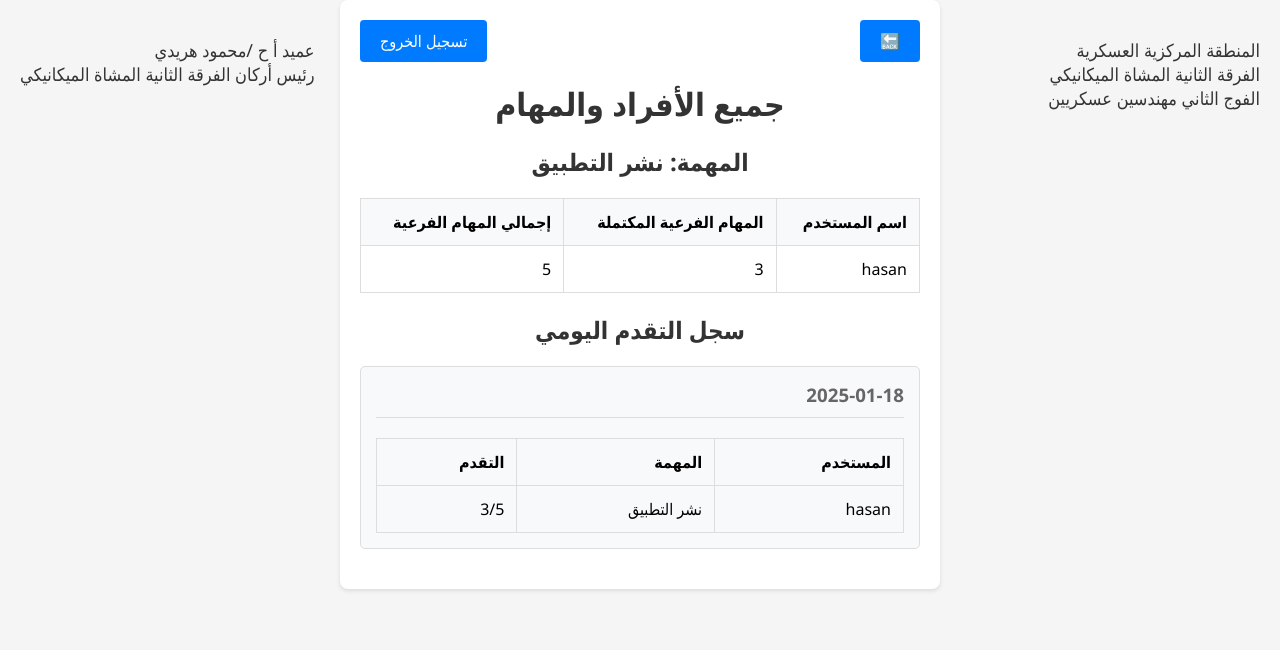
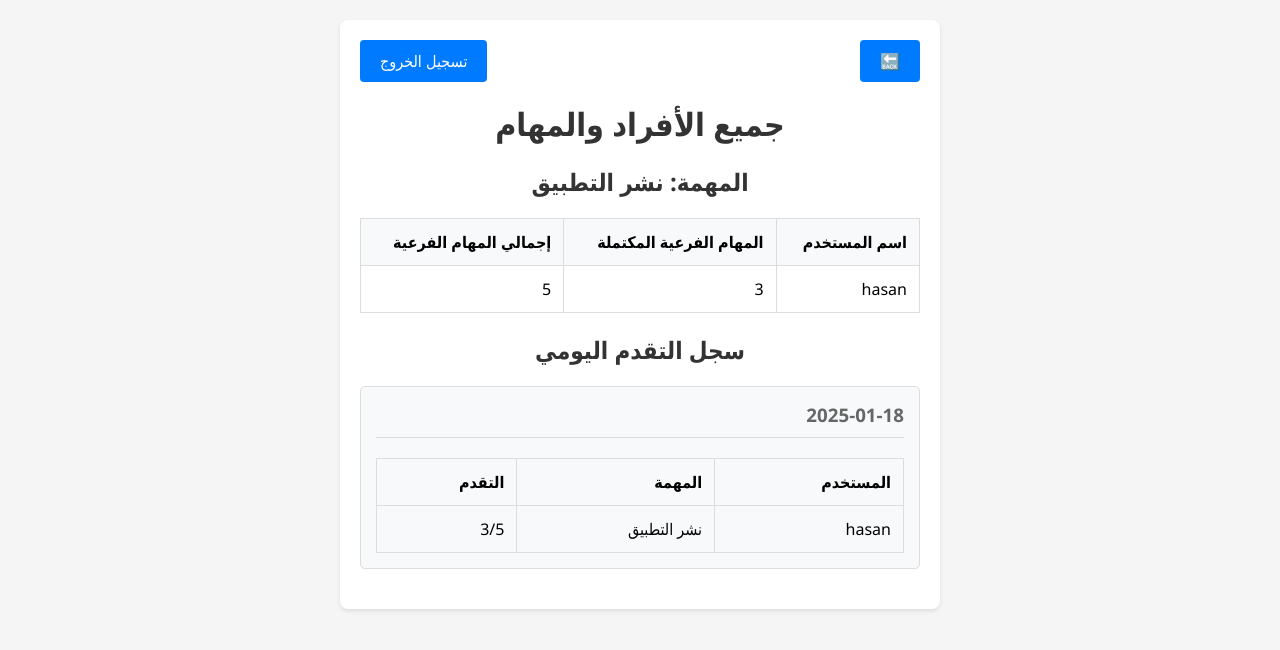
Before and after one commit to HasanAbdelhady/tasks, a Django app: page /tasks/all_users/ in a window 1280 px wide. Shown: the top 650 px of the page. Run offline with Django 5.2, Linux system fonts and the light colour scheme; a user stored in the database is signed in; data comes from the database, SQL or seed files in the repository.

Commit message:
Update base.html

```diff
--- a/task_tracker/templates/base.html
+++ b/task_tracker/templates/base.html
@@ -13,33 +13,12 @@
 
         body {
             margin: 0;
-            padding: 0;
+            padding: 20px;
             background-color: #f5f5f5;
             direction: rtl;
-            position: relative;
-        }
-
-        .top-left-text, .top-right-text {
-            position: absolute;
-            top: 0;
-            padding: 20px;
-            font-size: 18px;
-            color: #333;
-            white-space: nowrap;
-        }
-
-        .top-left-text {
-            left: 0;
-            text-align: right;
-        }
-
-        .top-right-text {
-            right: 0;
-            text-align: right;
         }
 
         .container {
-            margin-top: 120px; /* Adjusted to make space below the texts */
             max-width: 600px;
             margin: 0 auto;
             padding: 20px;
@@ -171,22 +150,15 @@
                 gap: 10px;
             }
         }
-        </style>
+    </style>
     </head>
     <body>
-        <div class="top-left-text">
-            <p>عميد أ ح /محمود هريدي<br>رئيس أركان الفرقة الثانية المشاة الميكانيكي</p>
-        </div>
-
-        <div class="top-right-text">
-            <p>المنطقة المركزية العسكرية<br>الفرقة الثانية المشاة الميكانيكي<br>الفوج الثاني مهندسين عسكريين</p>
-        </div>
-
         <div class="container">
             {% if user.is_authenticated %}
             <div class="header">
                 {% block header_buttons %}{% endblock %}
-                <form action="{% url 'logout' %}" method="post" style="margin: 0;">
+                <form action="{% url 'logout' %}" method="post"
+                    style="margin: 0;">
                     {% csrf_token %}
                     <button type="submit">تسجيل الخروج</button>
                 </form>
```
